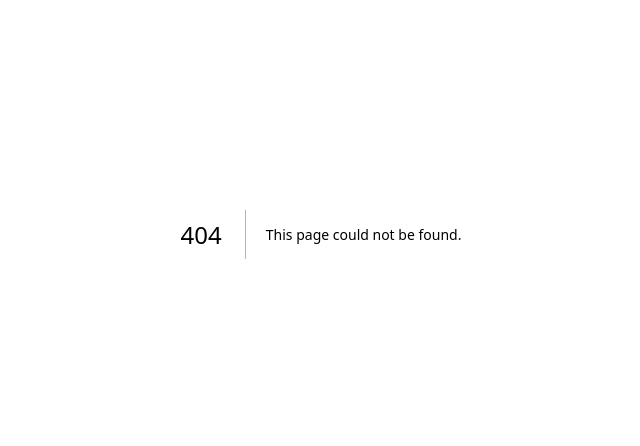
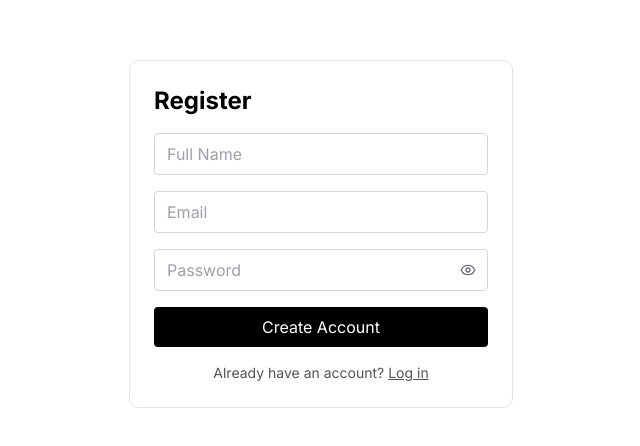
Before and after one commit to Emmanu430/school-portal, a Next.js app: page /register in a window 1280 px wide. Before the commit this address had no page. Shown: the part 166-612 px from the top of the page, without its empty margins (319-959 px from the left). Built offline with nearby package versions, Linux system fonts and the light colour scheme; no server answers.

Commit message:
Add registration, protect student routes, auto-sync linked account email

```diff
--- a/src/app/dashboard/admin/students/[id]/edit/page.tsx
+++ b/src/app/dashboard/admin/students/[id]/edit/page.tsx
@@ -1,6 +1,7 @@
-import { auth } from "@/auth";
-import { redirect, notFound } from "next/navigation";
-import { prisma } from "@/lib/prisma";
+    import { auth } from "@/auth";
+    import { redirect, notFound } from "next/navigation";
+    import { prisma } from "@/lib/prisma";
+    import EditStudentForm from "@/components/EditStudentForm";
 
     export default async function EditStudentPage({
     params,
@@ -21,16 +22,35 @@ import { prisma } from "@/lib/prisma";
         notFound();
     }
 
+    const availableUsers = await prisma.user.findMany({
+        where: {
+        role: "STUDENT",
+        OR: [{ student: null }, { student: { id: student.id } }],
+        },
+    });
+
     async function updateStudent(formData: FormData) {
         "use server";
 
         const name = formData.get("name") as string;
         const grade = formData.get("grade") as string;
-        const email = formData.get("email") as string;
+        const emailInput = formData.get("email") as string;
+        const userIdRaw = formData.get("userId") as string;
+
+        const userId = userIdRaw === "" ? null : Number(userIdRaw);
+
+        let finalEmail = emailInput;
+
+        if (userId) {
+        const linkedUser = await prisma.user.findUnique({ where: { id: userId } });
+        if (linkedUser) {
+            finalEmail = linkedUser.email;
+        }
+        }
 
         await prisma.student.update({
         where: { id: Number(id) },
-        data: { name, grade, email },
+        data: { name, grade, email: finalEmail, userId },
         });
 
         redirect("/dashboard/admin/students");
@@ -49,43 +69,11 @@ import { prisma } from "@/lib/prisma";
     return (
         <main className="flex min-h-screen items-center justify-center bg-white dark:bg-black">
         <div className="flex w-full max-w-sm flex-col gap-4">
-            <form
+            <EditStudentForm
+            student={student}
+            availableUsers={availableUsers}
             action={updateStudent}
-            className="flex flex-col gap-4 rounded-lg border border-zinc-200 dark:border-zinc-800 bg-white dark:bg-zinc-950 p-6"
-            >
-            <h1 className="text-2xl font-bold text-black dark:text-white">Edit Student</h1>
-
-            <input
-                type="text"
-                name="name"
-                defaultValue={student.name}
-                className="rounded border border-zinc-300 dark:border-zinc-700 bg-white dark:bg-zinc-900 px-3 py-2 text-black dark:text-white"
-                required
             />
-
-            <input
-                type="text"
-                name="grade"
-                defaultValue={student.grade}
-                className="rounded border border-zinc-300 dark:border-zinc-700 bg-white dark:bg-zinc-900 px-3 py-2 text-black dark:text-white"
-                required
-            />
-
-            <input
-                type="email"
-                name="email"
-                defaultValue={student.email}
-                className="rounded border border-zinc-300 dark:border-zinc-700 bg-white dark:bg-zinc-900 px-3 py-2 text-black dark:text-white"
-                required
-            />
-
-            <button
-                type="submit"
-                className="rounded bg-black dark:bg-white px-4 py-2 text-white dark:text-black hover:bg-zinc-800 dark:hover:bg-zinc-200"
-            >
-                Save Changes
-            </button>
-            </form>
 
             <form action={deleteStudent}>
             <button
--- a/src/app/dashboard/layout.tsx
+++ b/src/app/dashboard/layout.tsx
@@ -37,11 +37,7 @@ import LogoutButton from "@/components/LogoutButton";
             </Link>
         )}
 
-        {role === "STUDENT" && (
-            <Link href="/students" className="text-black dark:text-white hover:underline">
-            All Students
-            </Link>
-        )}
+
         {role === "ADMIN" && (
             <Link href="/dashboard/admin/teachers" className="text-black dark:text-white hover:underline">
                 Manage Teachers
--- a/src/app/dashboard/student/page.tsx
+++ b/src/app/dashboard/student/page.tsx
@@ -1,11 +1,12 @@
 import { auth } from "@/auth";
 import { redirect } from "next/navigation";
+import Link from "next/link";
 import { prisma } from "@/lib/prisma";
 
 export default async function StudentDashboard() {
     const session = await auth();
 
-    if (!session || session.user?.role !== "STUDENT") {
+    if (!session || (session.user?.role !== "ADMIN" && session.user?.role !== "TEACHER")) {
         redirect("/login");
     }
 
--- a/src/app/login/page.tsx
+++ b/src/app/login/page.tsx
@@ -4,6 +4,7 @@ import { useState } from "react";
 import { signIn } from "next-auth/react";
 import { useRouter } from "next/navigation";
 import { Eye, EyeOff } from "lucide-react";
+import Link from "next/link";
 
 export default function LoginPage() {
     const [showPassword, setShowPassword] = useState(false);
@@ -72,6 +73,12 @@ export default function LoginPage() {
             >
             Log In
             </button>
+            <p className="text-sm text-center text-zinc-600 dark:text-zinc-400">
+                Don&apos;t have an account?{" "}
+                <Link href="/register" className="underline">
+                    Register
+                </Link>
+            </p>
         </form>
         </main>
     );
--- /dev/null
+++ b/src/app/register/page.tsx
@@ -0,0 +1,38 @@
+    import { redirect } from "next/navigation";
+    import bcrypt from "bcryptjs";
+    import { prisma } from "@/lib/prisma";
+    import RegisterForm from "@/components/RegisterForm";
+
+    export default function RegisterPage() {
+    async function registerUser(formData: FormData) {
+        "use server";
+
+        const name = formData.get("name") as string;
+        const email = formData.get("email") as string;
+        const password = formData.get("password") as string;
+
+        const existing = await prisma.user.findUnique({ where: { email } });
+        if (existing) {
+        redirect("/register?error=exists");
+        }
+
+        const hashedPassword = await bcrypt.hash(password, 10);
+
+        await prisma.user.create({
+        data: {
+            name,
+            email,
+            password: hashedPassword,
+            role: "STUDENT",
+        },
+        });
+
+        redirect("/login");
+    }
+
+    return (
+        <main className="flex min-h-screen items-center justify-center bg-white dark:bg-black">
+        <RegisterForm action={registerUser} />
+        </main>
+    );
+}
--- a/src/app/students/[id]/page.tsx
+++ b/src/app/students/[id]/page.tsx
@@ -1,3 +1,5 @@
+import { auth } from "@/auth";
+import { redirect } from "next/navigation";
 import { prisma } from "@/lib/prisma";
 
 export default async function StudentProfile({
@@ -5,6 +7,12 @@ export default async function StudentProfile({
 }: {
   params: Promise<{ id: string }>;
 }) {
+  const session = await auth();
+
+  if (!session || (session.user?.role !== "ADMIN" && session.user?.role !== "TEACHER")) {
+    redirect("/login");
+  }
+
   const { id } = await params;
 
   const student = await prisma.student.findUnique({
@@ -13,17 +21,17 @@ export default async function StudentProfile({
 
   if (!student) {
     return (
-      <main className="flex min-h-screen items-center justify-center">
+      <main className="flex min-h-screen items-center justify-center bg-white dark:bg-black">
         <h1 className="text-2xl font-bold text-red-600">Student not found</h1>
       </main>
     );
   }
 
   return (
-    <main className="flex min-h-screen flex-col items-center justify-center gap-2">
-      <h1 className="text-3xl font-bold">{student.name}</h1>
-      <p className="text-lg text-zinc-600">Grade: {student.grade}</p>
-      <p className="text-sm text-zinc-400">{student.email}</p>
+    <main className="flex min-h-screen flex-col items-center justify-center gap-2 bg-white dark:bg-black">
+      <h1 className="text-3xl font-bold text-black dark:text-white">{student.name}</h1>
+      <p className="text-lg text-zinc-600 dark:text-zinc-400">Grade: {student.grade}</p>
+      <p className="text-sm text-zinc-400 dark:text-zinc-500">{student.email}</p>
     </main>
   );
 }
--- /dev/null
+++ b/src/components/EditStudentForm.tsx
@@ -0,0 +1,89 @@
+    "use client";
+
+    import { useState } from "react";
+
+    type UserOption = { id: number; name: string; email: string };
+
+    export default function EditStudentForm({
+    student,
+    availableUsers,
+    action,
+    }: {
+    student: { name: string; grade: string; email: string; userId: number | null };
+    availableUsers: UserOption[];
+    action: (formData: FormData) => void;
+    }) {
+    const [selectedUserId, setSelectedUserId] = useState<string>(
+        student.userId ? String(student.userId) : ""
+    );
+
+    const linkedUser = availableUsers.find((u) => String(u.id) === selectedUserId);
+    const isLinked = !!linkedUser;
+
+    return (
+        <form
+        action={action}
+        className="flex flex-col gap-4 rounded-lg border border-zinc-200 dark:border-zinc-800 bg-white dark:bg-zinc-950 p-6"
+        >
+        <h1 className="text-2xl font-bold text-black dark:text-white">Edit Student</h1>
+
+        <input
+            type="text"
+            name="name"
+            defaultValue={student.name}
+            className="rounded border border-zinc-300 dark:border-zinc-700 bg-white dark:bg-zinc-900 px-3 py-2 text-black dark:text-white"
+            required
+        />
+
+        <input
+            type="text"
+            name="grade"
+            defaultValue={student.grade}
+            className="rounded border border-zinc-300 dark:border-zinc-700 bg-white dark:bg-zinc-900 px-3 py-2 text-black dark:text-white"
+            required
+        />
+
+        <input
+            type="email"
+            name="email"
+            defaultValue={isLinked ? linkedUser!.email : student.email}
+            readOnly={isLinked}
+            className={`rounded border px-3 py-2 ${
+            isLinked
+                ? "border-zinc-200 dark:border-zinc-800 bg-zinc-100 dark:bg-zinc-800 text-zinc-500 dark:text-zinc-400 cursor-not-allowed"
+                : "border-zinc-300 dark:border-zinc-700 bg-white dark:bg-zinc-900 text-black dark:text-white"
+            }`}
+            required
+        />
+        {isLinked && (
+            <p className="text-xs text-zinc-500 dark:text-zinc-400 -mt-2">
+            Email is synced from the linked account and can&apos;t be edited here.
+            </p>
+        )}
+
+        <label className="text-sm text-zinc-600 dark:text-zinc-400">
+            Linked Account
+        </label>
+        <select
+            name="userId"
+            value={selectedUserId}
+            onChange={(e) => setSelectedUserId(e.target.value)}
+            className="rounded border border-zinc-300 dark:border-zinc-700 bg-white dark:bg-zinc-900 px-3 py-2 text-black dark:text-white"
+        >
+            <option value="">— No linked account —</option>
+            {availableUsers.map((user) => (
+            <option key={user.id} value={user.id}>
+                {user.name} ({user.email})
+            </option>
+            ))}
+        </select>
+
+        <button
+            type="submit"
+            className="rounded bg-black dark:bg-white px-4 py-2 text-white dark:text-black hover:bg-zinc-800 dark:hover:bg-zinc-200"
+        >
+            Save Changes
+        </button>
+        </form>
+    );
+}
--- /dev/null
+++ b/src/components/RegisterForm.tsx
@@ -0,0 +1,70 @@
+    "use client";
+
+    import { useState } from "react";
+    import Link from "next/link";
+    import { Eye, EyeOff } from "lucide-react";
+
+    export default function RegisterForm({
+    action,
+    }: {
+    action: (formData: FormData) => void;
+    }) {
+    const [showPassword, setShowPassword] = useState(false);
+
+    return (
+        <form
+        action={action}
+        className="flex w-full max-w-sm flex-col gap-4 rounded-lg border border-zinc-200 dark:border-zinc-800 bg-white dark:bg-zinc-950 p-6"
+        >
+        <h1 className="text-2xl font-bold text-black dark:text-white">Register</h1>
+
+        <input
+            type="text"
+            name="name"
+            placeholder="Full Name"
+            className="rounded border border-zinc-300 dark:border-zinc-700 bg-white dark:bg-zinc-900 px-3 py-2 text-black dark:text-white placeholder:text-zinc-400"
+            required
+        />
+
+        <input
+            type="email"
+            name="email"
+            placeholder="Email"
+            className="rounded border border-zinc-300 dark:border-zinc-700 bg-white dark:bg-zinc-900 px-3 py-2 text-black dark:text-white placeholder:text-zinc-400"
+            required
+        />
+
+        <div className="relative">
+            <input
+            type={showPassword ? "text" : "password"}
+            name="password"
+            placeholder="Password"
+            className="w-full rounded border border-zinc-300 dark:border-zinc-700 bg-white dark:bg-zinc-900 px-3 py-2 pr-10 text-black dark:text-white placeholder:text-zinc-400"
+            required
+            minLength={6}
+            />
+            <button
+            type="button"
+            onClick={() => setShowPassword(!showPassword)}
+            className="absolute right-3 top-1/2 -translate-y-1/2 text-zinc-500 dark:text-zinc-400"
+            >
+            {showPassword ? <EyeOff className="h-4 w-4" /> : <Eye className="h-4 w-4" />}
+            </button>
+        </div>
+
+        <button
+            type="submit"
+            className="rounded bg-black dark:bg-white px-4 py-2 text-white dark:text-black hover:bg-zinc-800 dark:hover:bg-zinc-200"
+        >
+            Create Account
+        </button>
+
+        <p className="text-sm text-center text-zinc-600 dark:text-zinc-400">
+            Already have an account?{" "}
+            <Link href="/login" className="underline">
+            Log in
+            </Link>
+        </p>
+        </form>
+    );
+}
```
